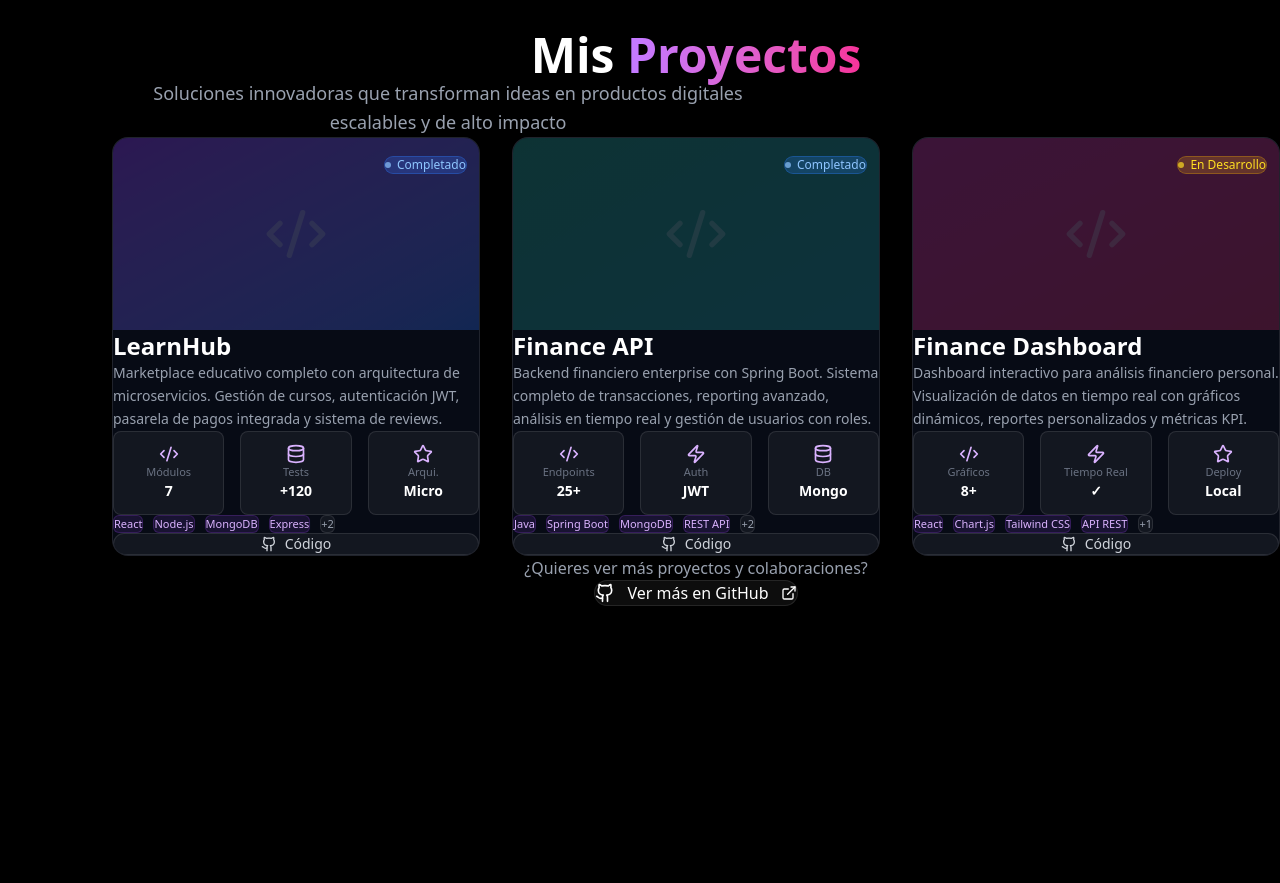
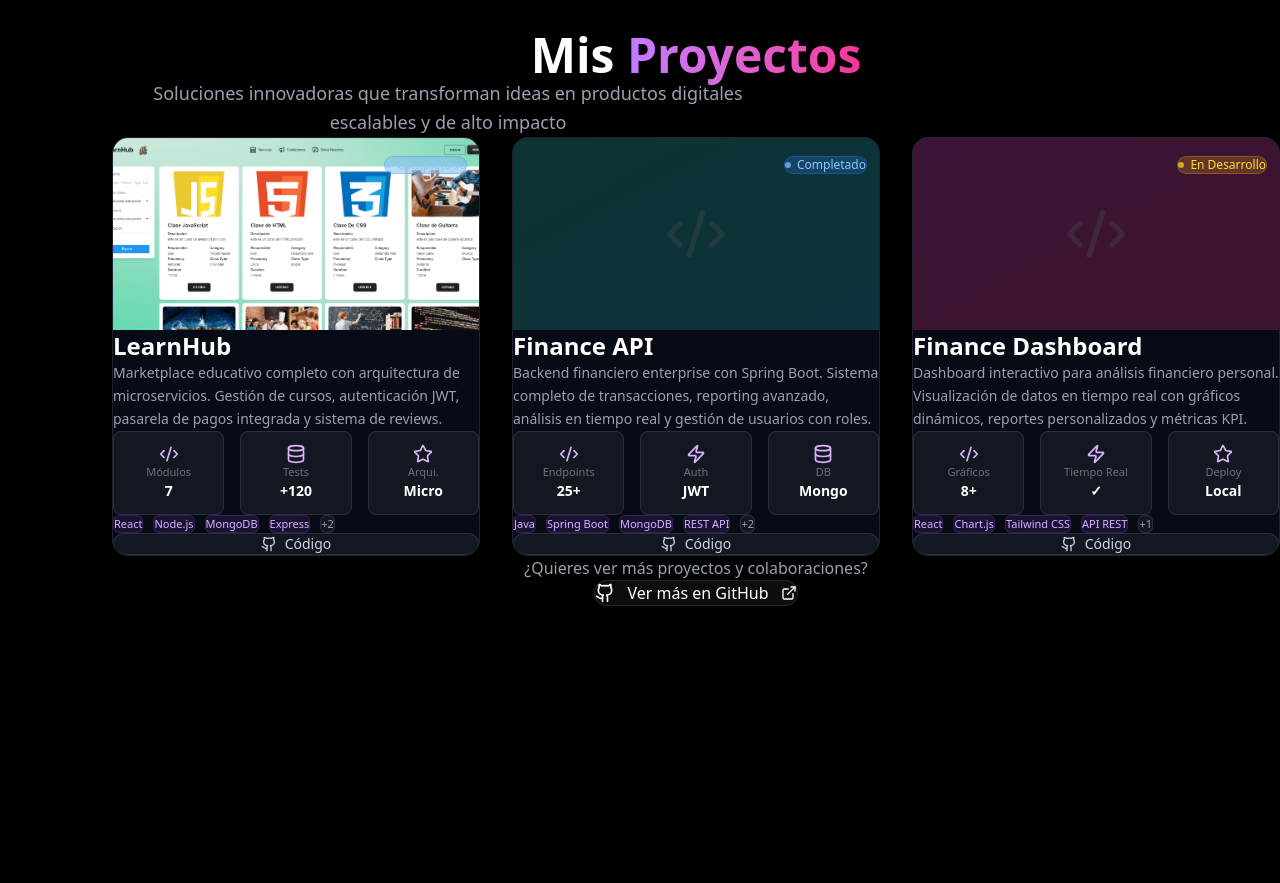
Before and after one commit to AgustinAused/porfolio, a Next.js app: page / in a window 1280 px wide. Shown: the part 1680-2563 px from the top of the page. Built offline with nearby package versions, Linux system fonts and the light colour scheme.

Commit message:
fix: add missing image property for LearnHub project and correct structure

```diff
--- a/components/Projects.tsx
+++ b/components/Projects.tsx
@@ -19,6 +19,7 @@ const projects = [
       { icon: Database, label: "Tests", value: "+120" },
       { icon: Star, label: "Arqui.", value: "Micro" },
     ],
+    image: "/img/LearnHub-min.png",
   },
   {
     title: "Finance API",
@@ -124,8 +125,8 @@ export default function Projects() {
 
                 {/* Image Section */}
                 <div className="relative h-48 bg-slate-800/50 overflow-hidden">
-                  {project.image ? (
-                    <Image src={project.image} alt={project.title} fill className="object-cover transition-transform duration-500 group-hover:scale-110" />
+                  {(project as any).image ? (
+                    <Image src={(project as any).image} alt={project.title} fill className="object-cover transition-transform duration-500 group-hover:scale-110" />
                   ) : (
                     <div className={`absolute inset-0 bg-gradient-to-br ${project.gradient} opacity-20 flex items-center justify-center`}>
                       <Code2 className="w-16 h-16 text-white/40" />
```
